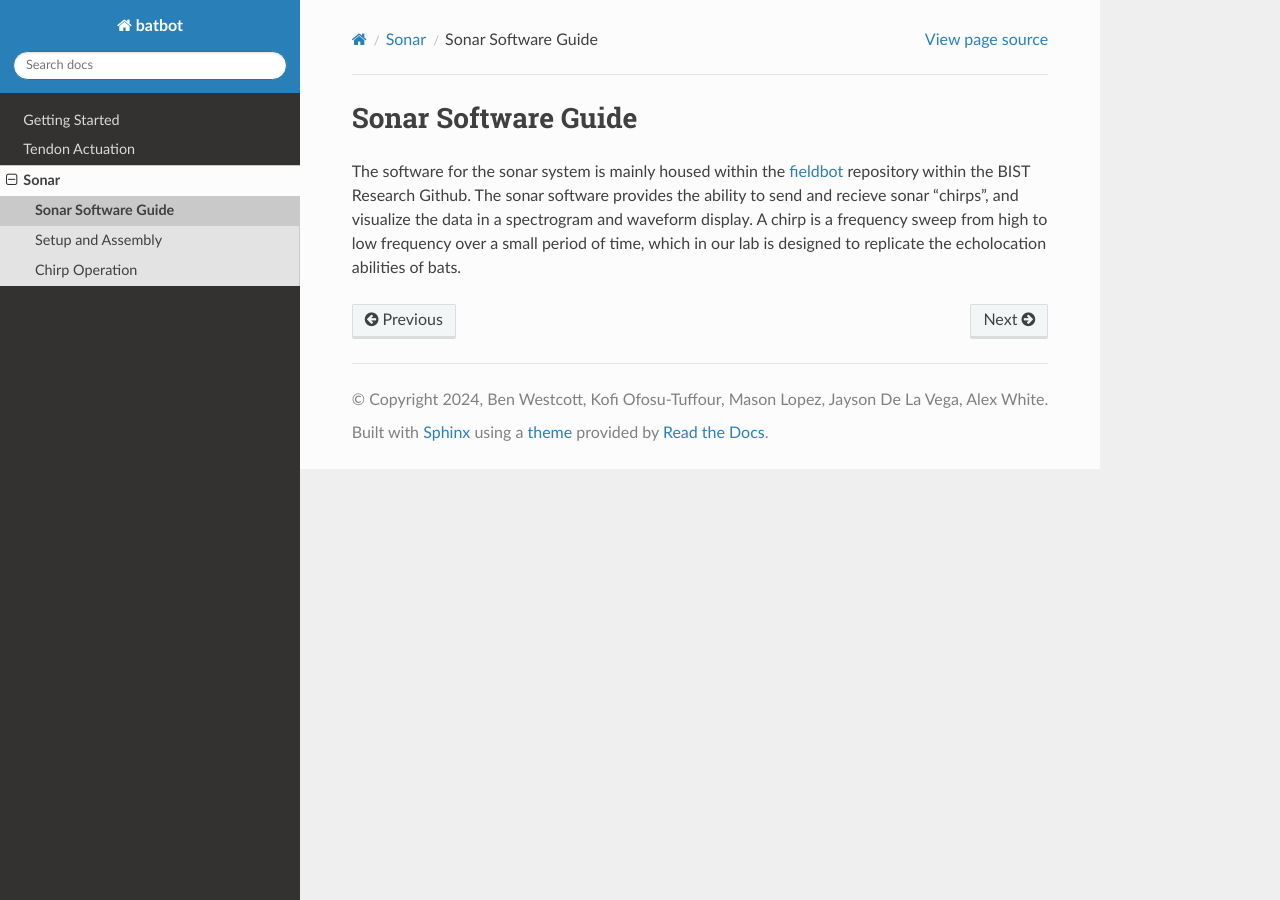
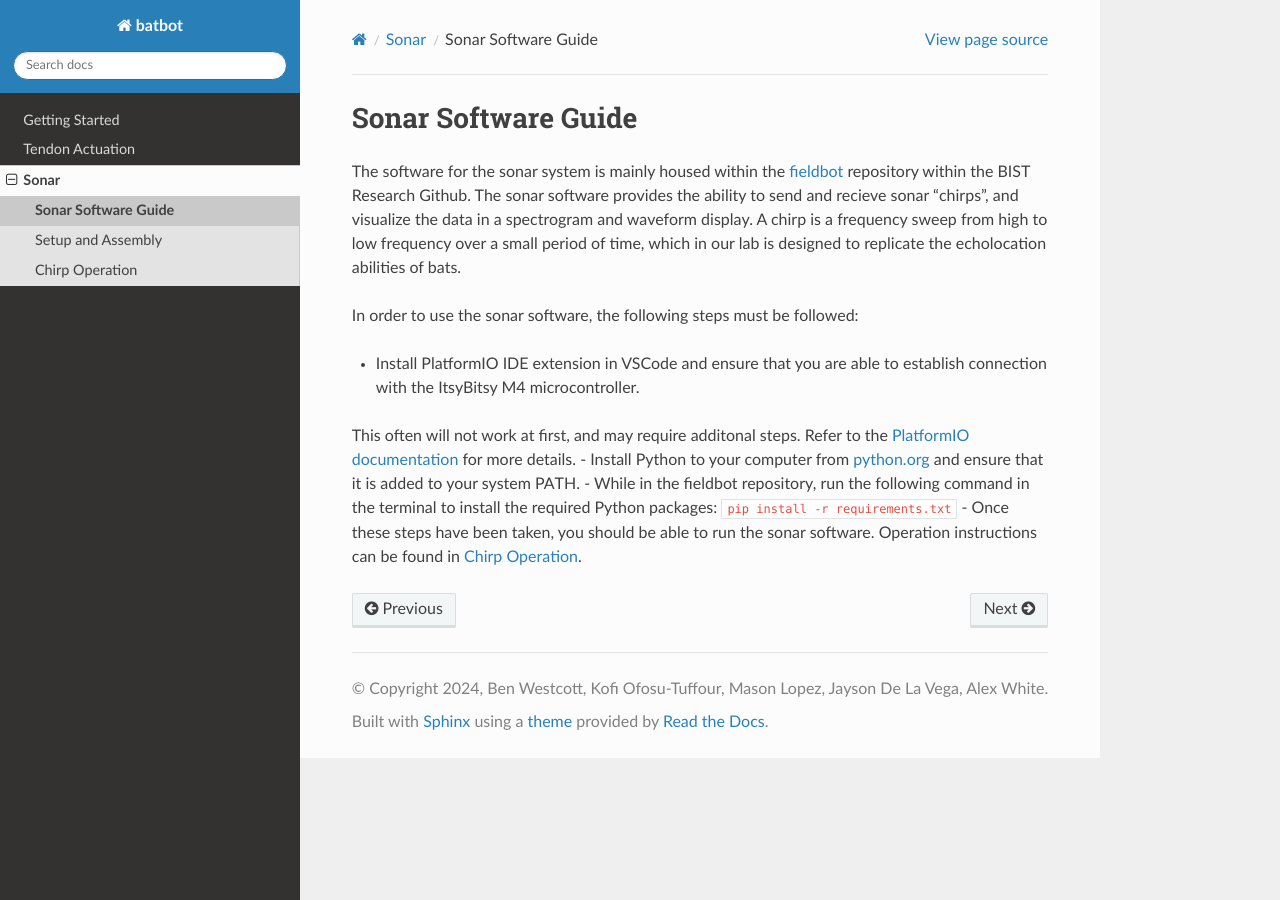
Before and after one commit to BIST-Research/batbot, a Sphinx documentation site: the page built from doc/source/sonar/sonar_software.rst, in a window 1280 px wide. Built offline with Sphinx 7.4.7 and the Read the Docs theme 3.1.0, drawn with Linux system fonts in a browser that asks for light colours.

Commit message:
more documentation

```diff
--- a/doc/source/getting_started/hardware_setup.rst
+++ b/doc/source/getting_started/hardware_setup.rst
@@ -19,7 +19,7 @@ The sonar system consists of a pair of identical sonar modules. A single module
  - Screw terminals for the transducer connections
  - 3D printed components for mounting the transducer and ear(optional)
 
-Assembly instructions and more detials about the components can be found in the setup and asssembly section of the sonar system documentation:
+Assembly instructions and more details about the components can be found in the setup and asssembly section of the sonar system documentation:
 :ref:`setup-and-assembly`
 
 Tendon Actuation System
--- a/doc/source/sonar/sonar_software.rst
+++ b/doc/source/sonar/sonar_software.rst
@@ -8,3 +8,13 @@ The software for the sonar system is mainly housed within the `fieldbot <https:/
 The sonar software provides the ability to send and recieve sonar "chirps", and visualize the
 data in a spectrogram and waveform display. A chirp is a frequency sweep from high to low frequency over a small period of time,
 which in our lab is designed to replicate the echolocation abilities of bats.
+
+In order to use the sonar software, the following steps must be followed:
+
+- Install PlatformIO IDE extension in VSCode and ensure that you are able to establish connection with the ItsyBitsy M4 microcontroller.
+This often will not work at first, and may require additonal steps. Refer to the `PlatformIO documentation <https://docs.platformio.org/en/latest/integration/ide/vscode.html#ide-vscode>`__ for more details.
+- Install Python to your computer from `python.org <https://www.python.org/downloads/>`__ and ensure that it is added to your system PATH.
+- While in the fieldbot repository, run the following command in the terminal to install the required Python packages:
+``pip install -r requirements.txt``
+- Once these steps have been taken, you should be able to run the sonar software. Operation instructions can be found in
+:ref:`chirp-operation`.
```
